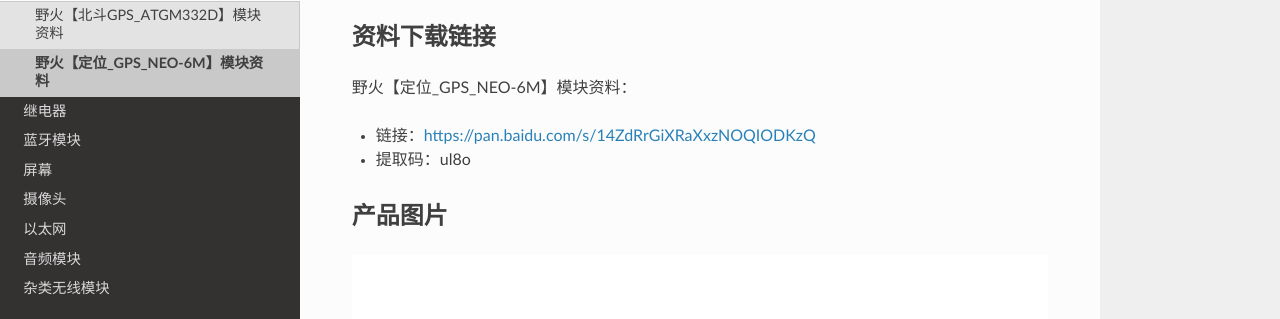
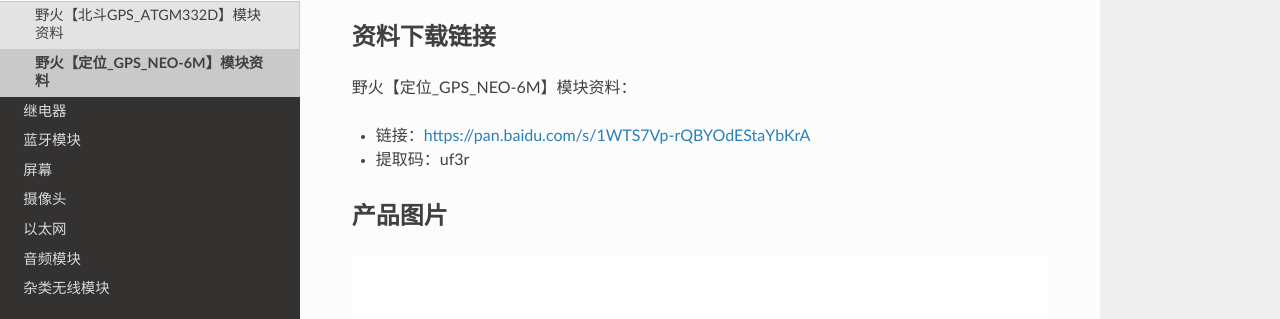
Before and after one commit to Embedfire/ebf_products, a Sphinx documentation site: the page built from documentation/module/gps/gps_neo-6m.rst, in a window 1280 px wide and 900 px high. Shown: the part 151-470 px from the top of the window. Built offline with Sphinx 7.4.7 and the Read the Docs theme 2.0.0, drawn with Linux system fonts in a browser that asks for light colours; pages that are not in the unit, such as notebooks, are missing from menus.

Commit message:
Update gps_neo-6m.rst

```diff
--- a/documentation/module/gps/gps_neo-6m.rst
+++ b/documentation/module/gps/gps_neo-6m.rst
@@ -7,8 +7,8 @@
 
 野火【定位_GPS_NEO-6M】模块资料：
 
-- 链接：https://pan.baidu.com/s/14ZdRrGiXRaXxzNOQIODKzQ
-- 提取码：ul8o
+- 链接：https://pan.baidu.com/s/1WTS7Vp-rQBYOdEStaYbKrA
+- 提取码：uf3r
 
 产品图片
 --------
```
